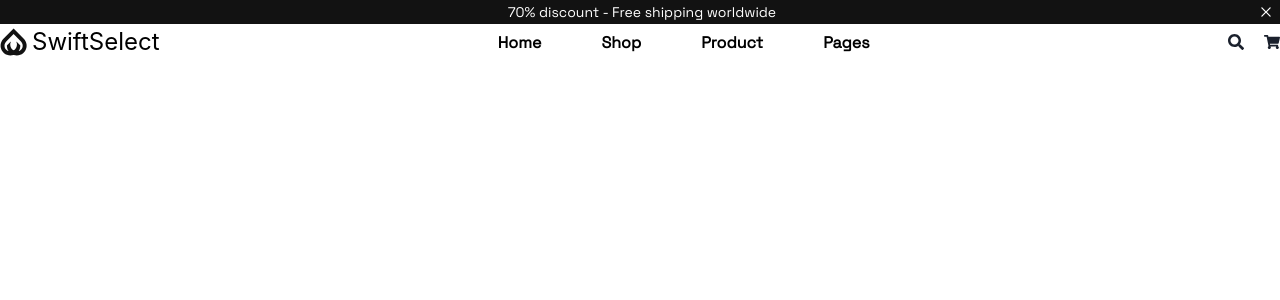
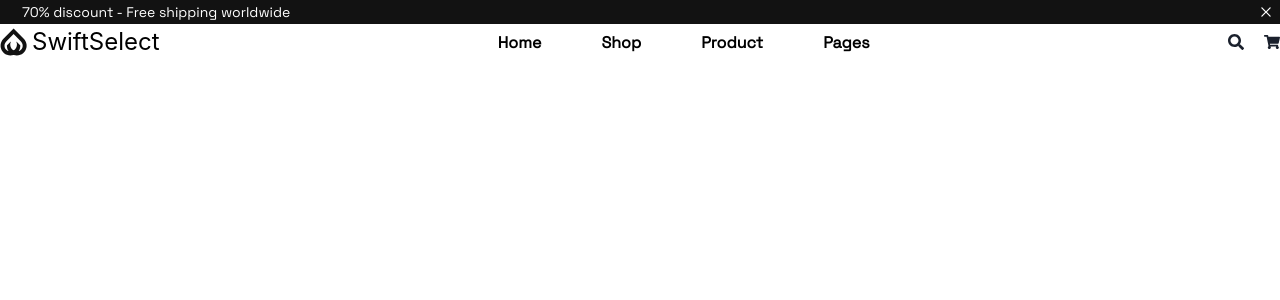
Before and after one commit to TayyabaK/swiftselect, a React (Create React App) app: page / in a window 1280 px wide. Shown: the top 300 px of the page. Built offline with nearby package versions, Linux system fonts and the light colour scheme.

Commit message:
Initial UI

```diff
--- a/src/components/NotificationBar/NotificationBar.jsx
+++ b/src/components/NotificationBar/NotificationBar.jsx
@@ -6,12 +6,10 @@ const NotificationBar = () => {
 
     return (
         <Box className="notification-bar" padding={'6px'}>
-            <Flex width={{base: "50%",sm: "55%", md: "60%", lg: "70%", xl:"62%"}} justifyContent={"end"}>
-                 <p className="notification-text">70% discount - Free shipping worldwide</p>
-            </Flex>
-            <Flex>
-            <RxCross2 color="#fff" fontWeight={900} />
-            </Flex>
+
+            <p className="notification-text">70% discount - Free shipping worldwide</p>
+
+            <RxCross2 color="#fff" fontWeight={900}/>
         </Box>
     );
 }
```
